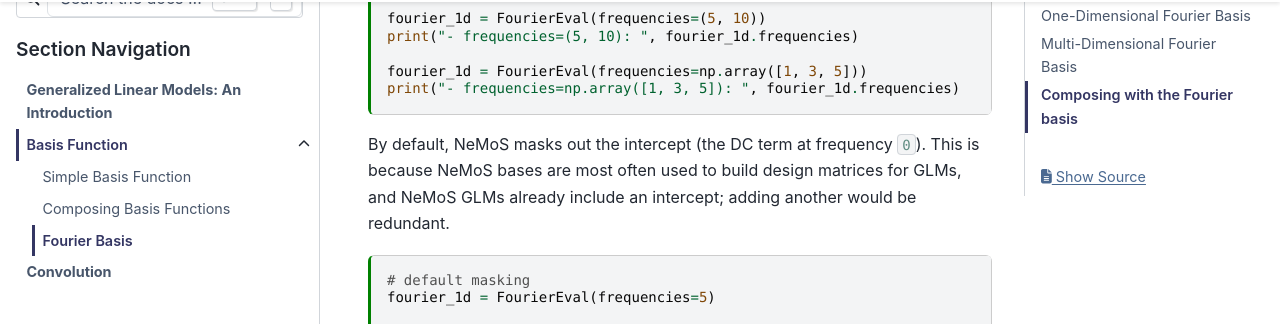
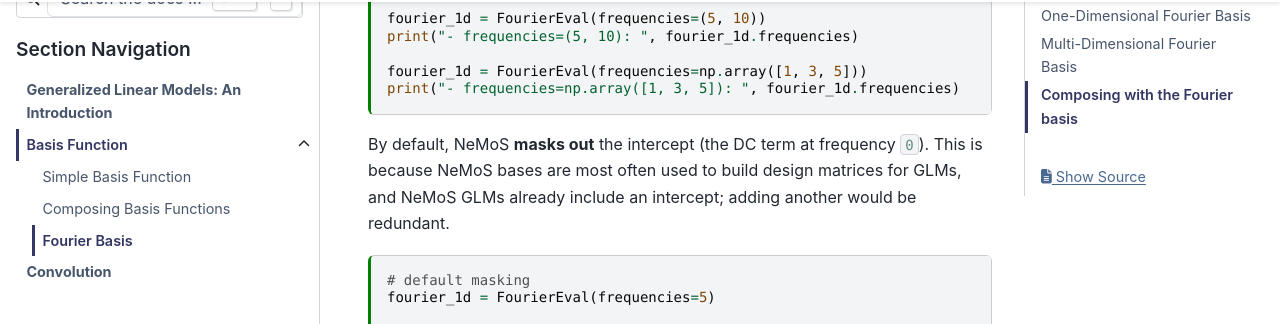
Before and after one commit to flatironinstitute/nemos, a Sphinx documentation site: the page built from docs/background/basis/ndimensional_foureir_basis.md, in a window 1280 px wide and 900 px high, scrolled down 2800 px. Shown: the part 126-450 px from the top of the window. Built offline with Sphinx 7.4.7 and the PyData theme 0.15.4, drawn with Linux system fonts in a browser that asks for light colours.

Commit message:
add bold

````diff
--- a/docs/background/basis/ndimensional_foureir_basis.md
+++ b/docs/background/basis/ndimensional_foureir_basis.md
@@ -169,7 +169,7 @@
 print("- frequencies=np.array([1, 3, 5]): ", fourier_1d.frequencies)
 ```
 
-By default, NeMoS masks out the intercept (the DC term at frequency `0`). This is because NeMoS bases are most often used to build design matrices for GLMs, and NeMoS GLMs already include an intercept; adding another would be redundant.
+By default, NeMoS **masks out** the intercept (the DC term at frequency `0`). This is because NeMoS bases are most often used to build design matrices for GLMs, and NeMoS GLMs already include an intercept; adding another would be redundant.
 
 ```{code-cell} ipython3
 # default masking
````
